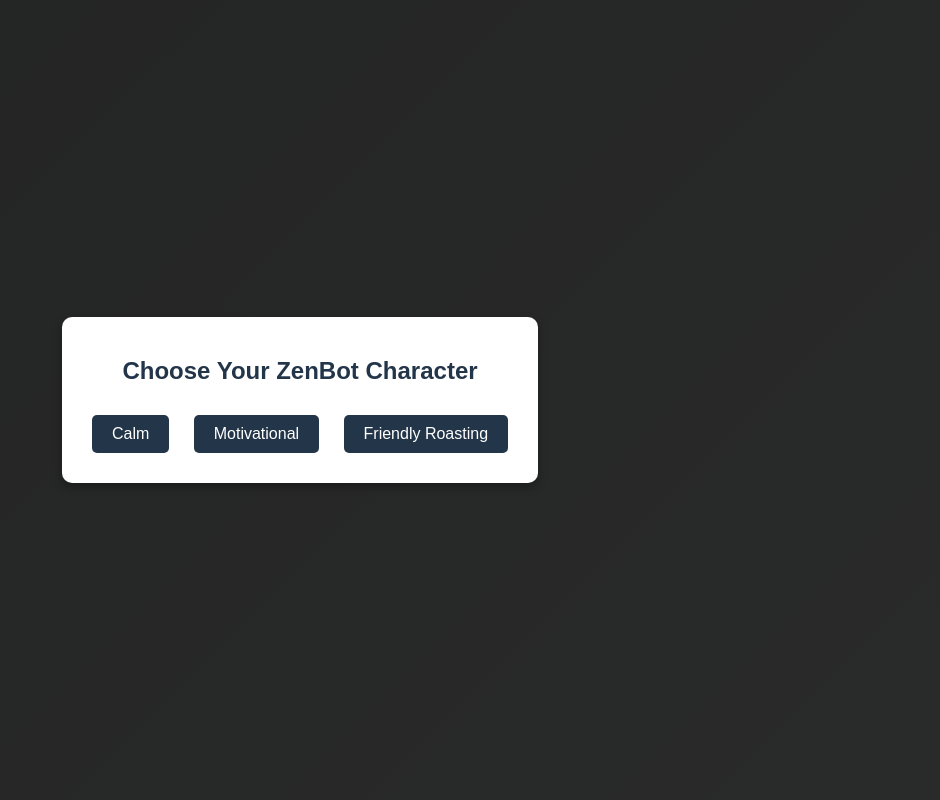
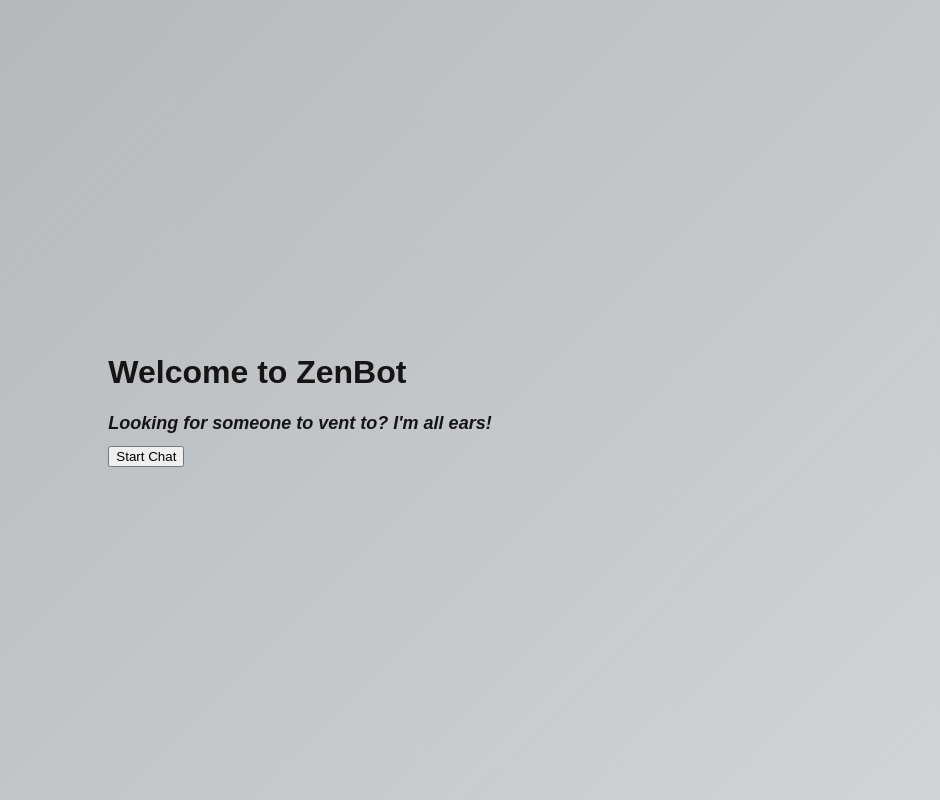
Before and after one commit to himarg2274/Zenbot, a Flask app: page / in a window 1280 px wide. Shown: the whole page, without its empty margins (340-1280 px from the left). Run offline with Flask 3, Linux system fonts and the light colour scheme.

Commit message:
Update index.html

```diff
--- a/templates/index.html
+++ b/templates/index.html
@@ -7,8 +7,15 @@
     <link rel="stylesheet" href="static/styles.css">
 </head>
 <body>
-    <!-- Character Selection Overlay -->
-    <div id="character-selection" class="overlay">
+    <!-- Home Page Section -->
+    <div id="home-page" class="home-page">
+        <h1>Welcome to ZenBot</h1>
+        <h1 style="font-size: 18px; font-style: italic; color: #yourColorCode;">Looking for someone to vent to? I'm all ears!</h1>
+        <button id="start-chat-btn" class="start-chat-btn">Start Chat</button>
+    </div>
+
+    <!-- Character Selection Overlay (Initially Hidden) -->
+    <div id="character-selection" class="overlay hidden">
         <div class="overlay-content">
             <h2>Choose Your ZenBot Character</h2>
             <button class="character-btn" data-character="Calm">Calm</button>
```
